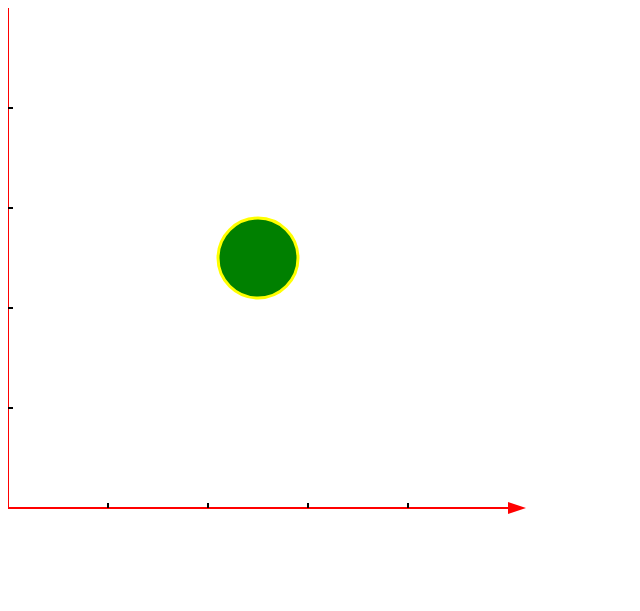
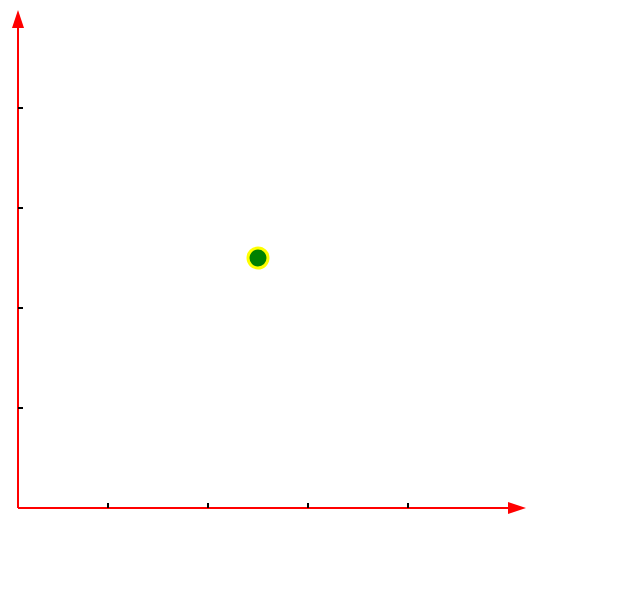
Before and after one commit to georgethomas111/svg-trials, a plain HTML site: page xycirc.html in a window 1280 px wide. Shown: the whole page, without its empty margins (0-640 px from the left). Drawn offline with Linux system fonts and the light colour scheme.

Commit message:
Some upates to svg

```diff
--- a/xycirc.html
+++ b/xycirc.html
@@ -12,22 +12,25 @@
     </marker>
   </defs>
 
-  <line x1="0" y1="500" x2="0" y2="0" style="stroke:rgb(255,0,0);stroke-width:2" marker-end="url(#arrow-x)"/>
-  <line x1="0" y1="100" x2="5" y2="100" style="stroke:black;stroke-width:2"/>
-  <line x1="0" y1="200" x2="5" y2="200" style="stroke:black;stroke-width:2"/>
-  <line x1="0" y1="300" x2="5" y2="300" style="stroke:black;stroke-width:2"/>
-  <line x1="0" y1="400" x2="5" y2="400" style="stroke:black;stroke-width:2"/>
+  <line x1="10" y1="500" x2="10" y2="20" style="stroke:rgb(255,0,0);stroke-width:2" marker-end="url(#arrow-y)"/> -->
+  <line x1="10" y1="100" x2="15" y2="100" style="stroke:black;stroke-width:2"/>
+  <line x1="10" y1="200" x2="15" y2="200" style="stroke:black;stroke-width:2"/>
+  <line x1="10" y1="300" x2="15" y2="300" style="stroke:black;stroke-width:2"/>
+  <line x1="10" y1="400" x2="15" y2="400" style="stroke:black;stroke-width:2"/>
 
-  <line x1="0" y1="500" x2="500" y2="500" style="stroke:rgb(255,0,0);stroke-width:2" marker-end="url(#arrow-x)"/ />
+  <line x1="10" y1="500" x2="500" y2="500" style="stroke:rgb(255,0,0);stroke-width:2" marker-end="url(#arrow-x)"/ />
 
   <line x1="100" y1="500" x2="100" y2="495" style="stroke:black;stroke-width:2"/>
   <line x1="200" y1="500" x2="200" y2="495" style="stroke:black;stroke-width:2"/>
   <line x1="300" y1="500" x2="300" y2="495" style="stroke:black;stroke-width:2"/>
   <line x1="400" y1="500" x2="400" y2="495" style="stroke:black;stroke-width:2"/>
 
-  <circle cx="250" cy="250" r="40" stroke="yellow" stroke-width="3" fill="green" />
+  <circle cx="250" cy="250" r="10" stroke="yellow" stroke-width="3" fill="green" />
 
 </svg>
 
+<script>
+        console.log("Hello world, does it still work?");
+</script>
 </body>
 </html>
```
Also changed, not shown: README.md (added).
